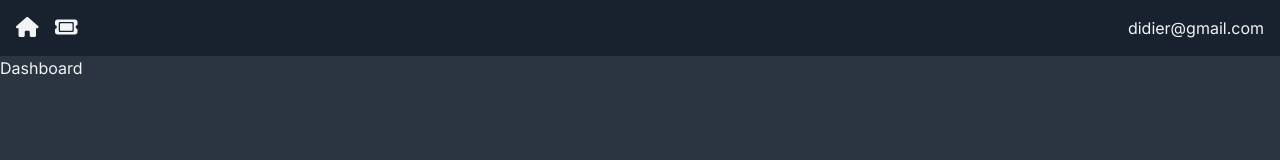
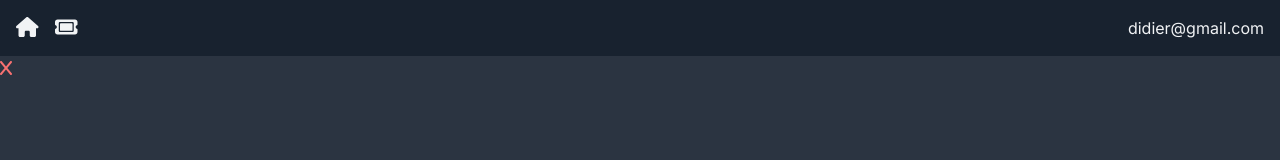
Before and after one commit to didierganthier/ticket-app, a Next.js app: page / in a window 1280 px wide. Shown: the top 160 px of the page. Built offline with nearby package versions, Linux system fonts and the light colour scheme.

Commit message:
Create TicketCard and DeleteBlock

```diff
--- /dev/null
+++ b/app/(components)/DeleteBlock.jsx
@@ -0,0 +1,11 @@
+import { faX } from '@fortawesome/free-solid-svg-icons'
+import { FontAwesomeIcon } from '@fortawesome/react-fontawesome'
+import React from 'react'
+
+const DeleteBlock = () => {
+  return (
+    <FontAwesomeIcon icon={faX} className='text-red-400 hover:cursor-pointer hover:text-red-200' />
+  )
+}
+
+export default DeleteBlock
--- /dev/null
+++ b/app/(components)/TicketCard.jsx
@@ -0,0 +1,12 @@
+ import React from 'react'
+import DeleteBlock from './DeleteBlock'
+
+ const TicketCard = () => {
+   return (
+     <div>
+       <DeleteBlock />
+     </div>
+   )
+ }
+
+ export default TicketCard
--- a/app/page.js
+++ b/app/page.js
@@ -1,9 +1,10 @@
 import React from 'react'
+import TicketCard from './(components)/TicketCard'
 
 const Dashboard = () => {
   return (
     <div>
-      Dashboard
+      <TicketCard />
     </div>
   )
 }
```
